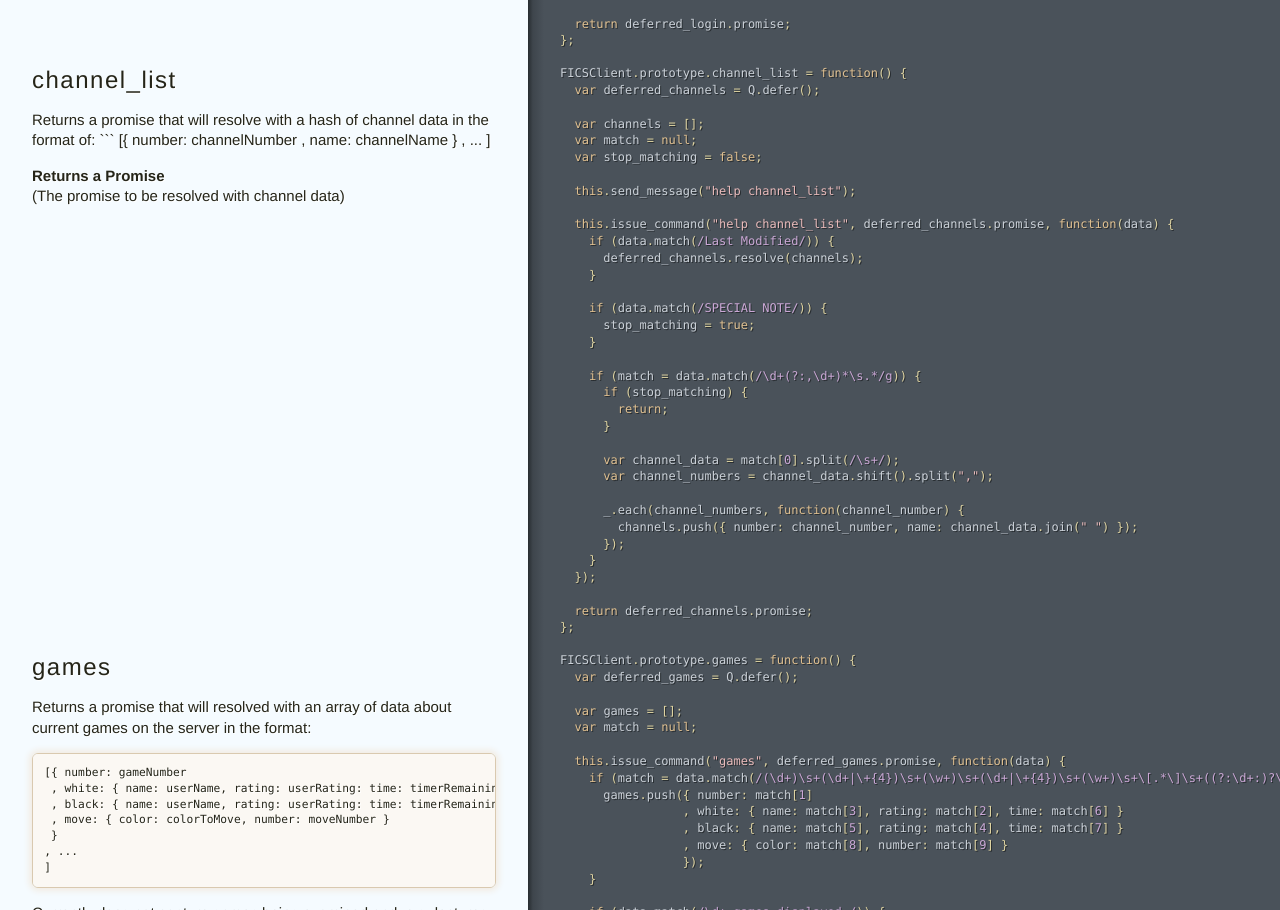
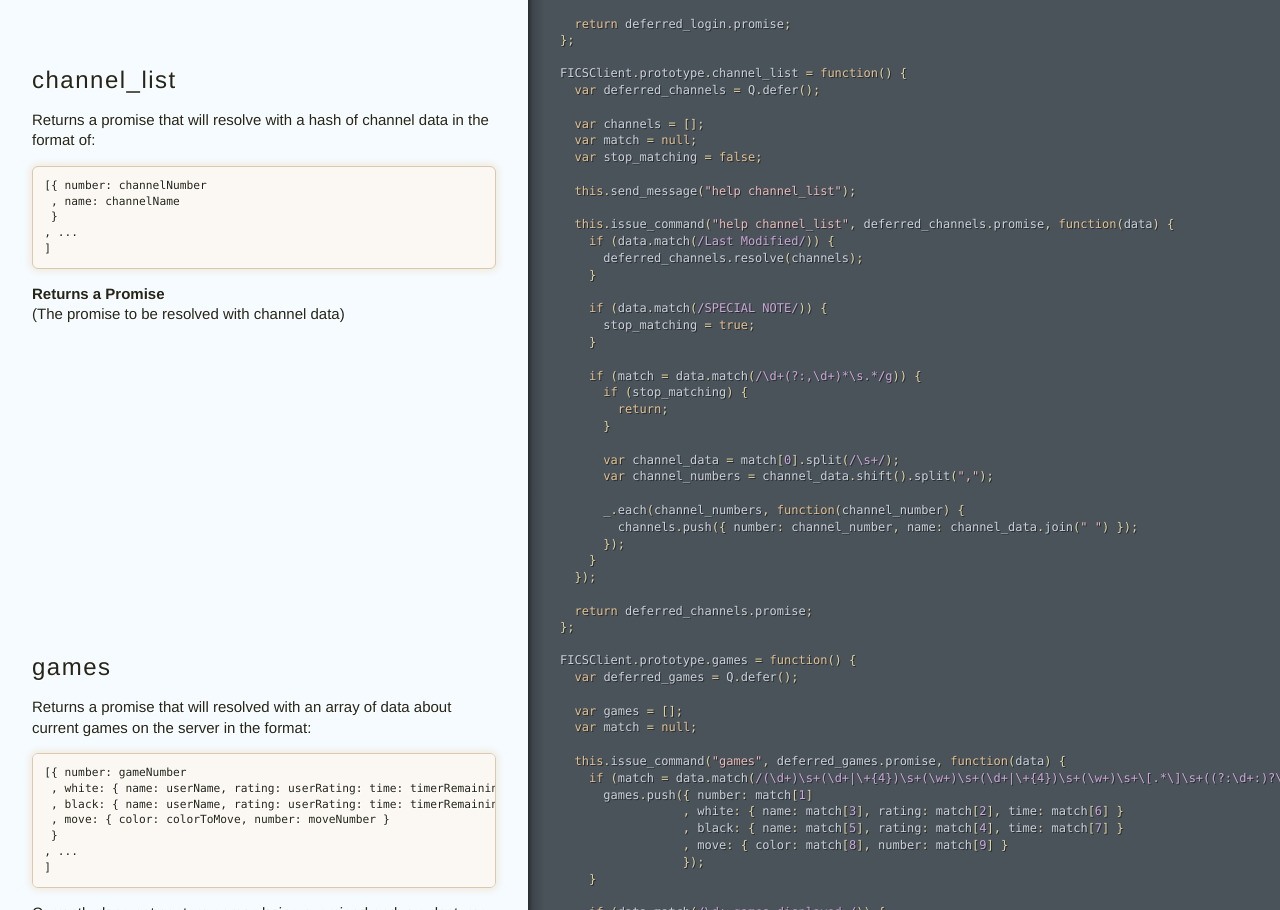
Before and after one commit to sonnym/fics, a plain HTML site: page index.html in a window 1280 px wide. Shown: the part 2304-3214 px from the top of the page. Drawn offline with Linux system fonts and the light colour scheme.

Commit message:
Generated documentation for dfa9e724b7c8c4de153b940041ab3e5ba7a2afb8

````diff
--- a/index.html
+++ b/index.html
@@ -171,13 +171,14 @@ automatically calls the next command if any are remaining.</p>
 <span class="p">};</span></div></div></div><div class="segment"><div class="comments doc-section"><div class="wrapper"><h3 id="channel-list">channel_list</h3>
 
 <p>Returns a promise that will resolve with a hash of channel data in the
-format of:
-```
-[{ number: channelNumber
+format of:</p>
+
+<pre><code>[{ number: channelNumber
  , name: channelName
  }
 , ...
-]</p>
+]
+</code></pre>
 
 <p><strong>Returns a Promise</strong><br/>(The promise to be resolved with channel data)</p></div></div><div class="code"><div class="wrapper"><span class="nx">FICSClient</span><span class="p">.</span><span class="nx">prototype</span><span class="p">.</span><span class="nx">channel_list</span> <span class="o">=</span> <span class="kd">function</span><span class="p">()</span> <span class="p">{</span>
   <span class="kd">var</span> <span class="nx">deferred_channels</span> <span class="o">=</span> <span class="nx">Q</span><span class="p">.</span><span class="nx">defer</span><span class="p">();</span>
````
